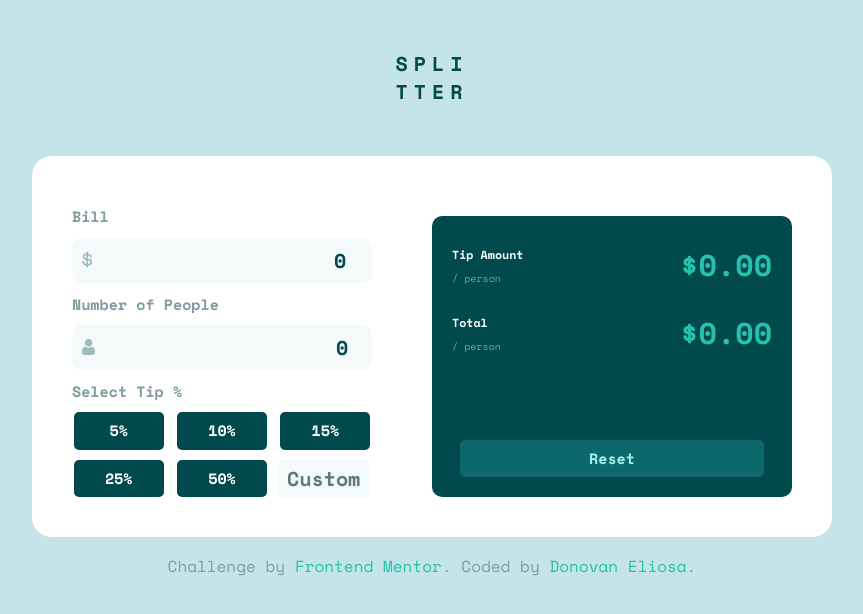
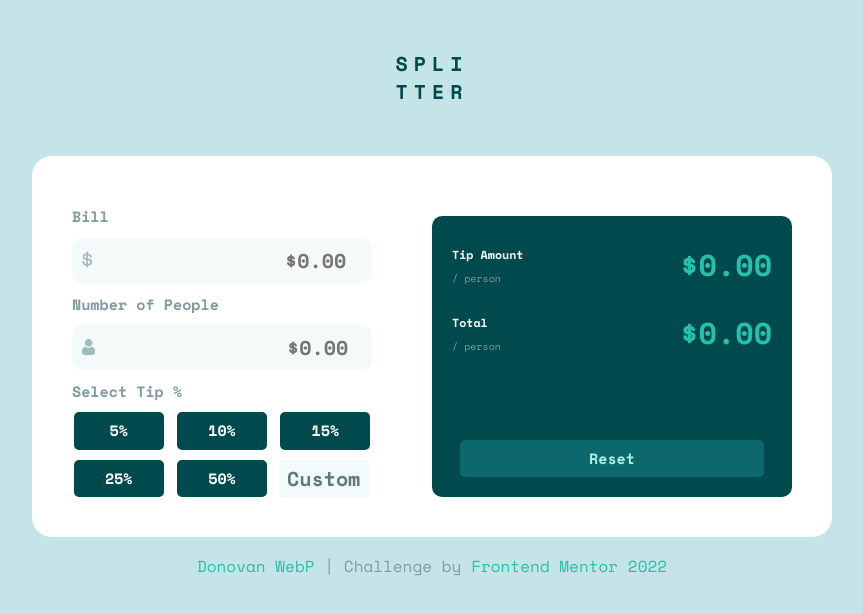
Before and after one commit to Tackless/Challenge-04-TipCalculatorApp, a website: page index.html in a window 1280 px wide. Shown: the whole page, without its empty margins (208-1071 px from the left). Drawn offline with nearby package versions, Linux system fonts and the light colour scheme.

Commit message:
add log, footer & placeholder

```diff
--- a/index.html
+++ b/index.html
@@ -21,13 +21,13 @@
 			<h2>Bill</h2>
 			<div class="input">
 				<img src="/build/img/icon-dollar.svg" alt="">
-				<input id="money" value="0" type="number" min="0">
+				<input id="money" type="number" min="0" placeholder="$0.00">
 			</div>
 
 			<h2>Number of People</h2>
 			<div class="input">
 				<img src="/build/img/icon-person.svg" alt="">
-				<input id="persons" value="0" type="number" min="0">
+				<input id="persons" type="number" min="0" placeholder="$0.00">
 			</div>
 			<h2>Select Tip %</h2>
 
@@ -68,8 +68,7 @@
 	</main>
 
 	<footer class="attribution">
-		Challenge by <a href="https://www.frontendmentor.io?ref=challenge" target="_blank">Frontend Mentor</a>.
-		Coded by <a href="https://github.com/Tackless">Donovan Eliosa</a>.
+		<p><a href="https://github.com/Tackless">Donovan WebP</a> | Challenge by <a href="https://www.frontendmentor.io?ref=challenge" target="_blank">Frontend Mentor 2022</a></p>
 	</footer>
 
 	<script src="/build/js/app.js"></script>
```
Also changed, not shown: build/img/favicon-32x32.png (deleted), build/img/favicon-32x32.webp (deleted), build/img/favicon.ico.
